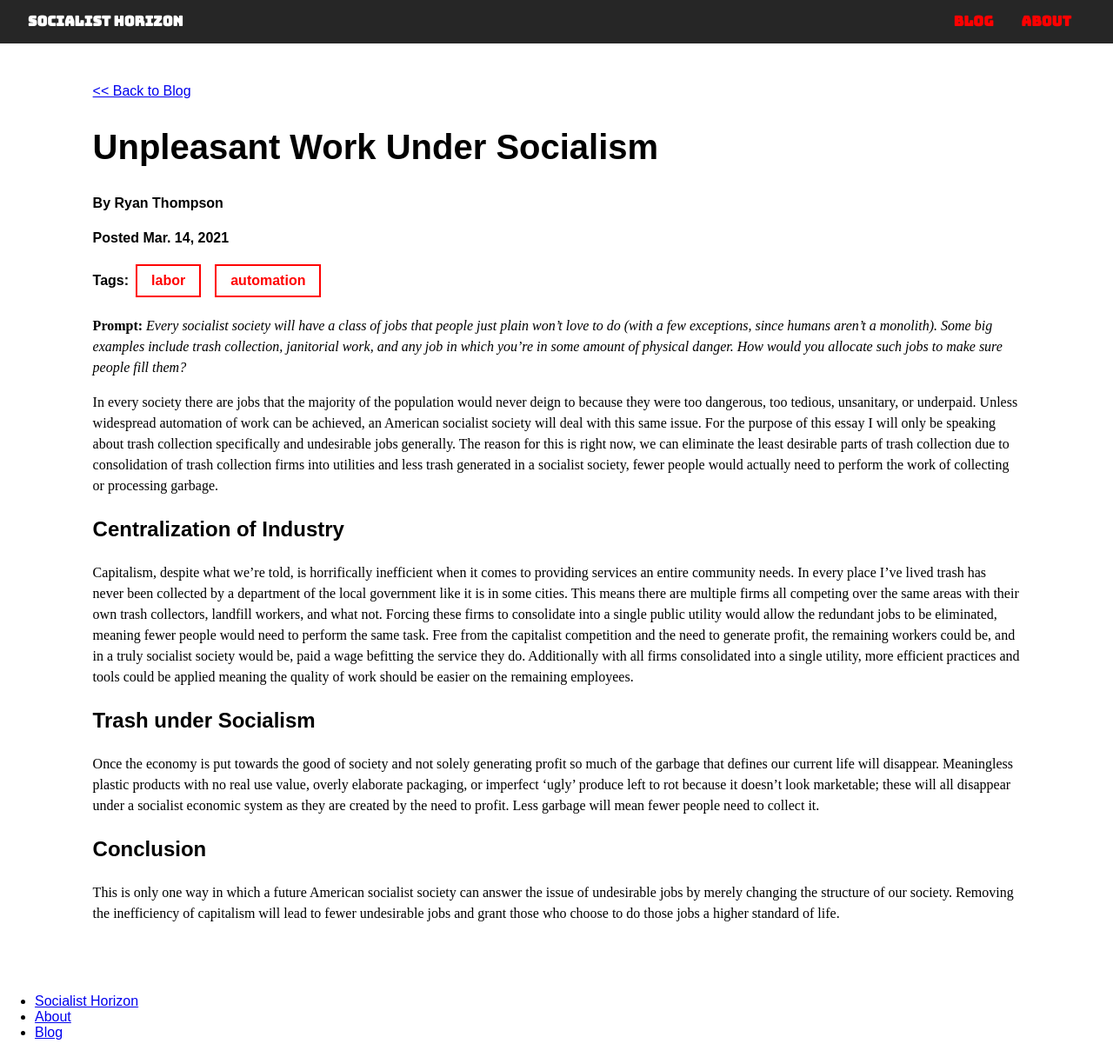
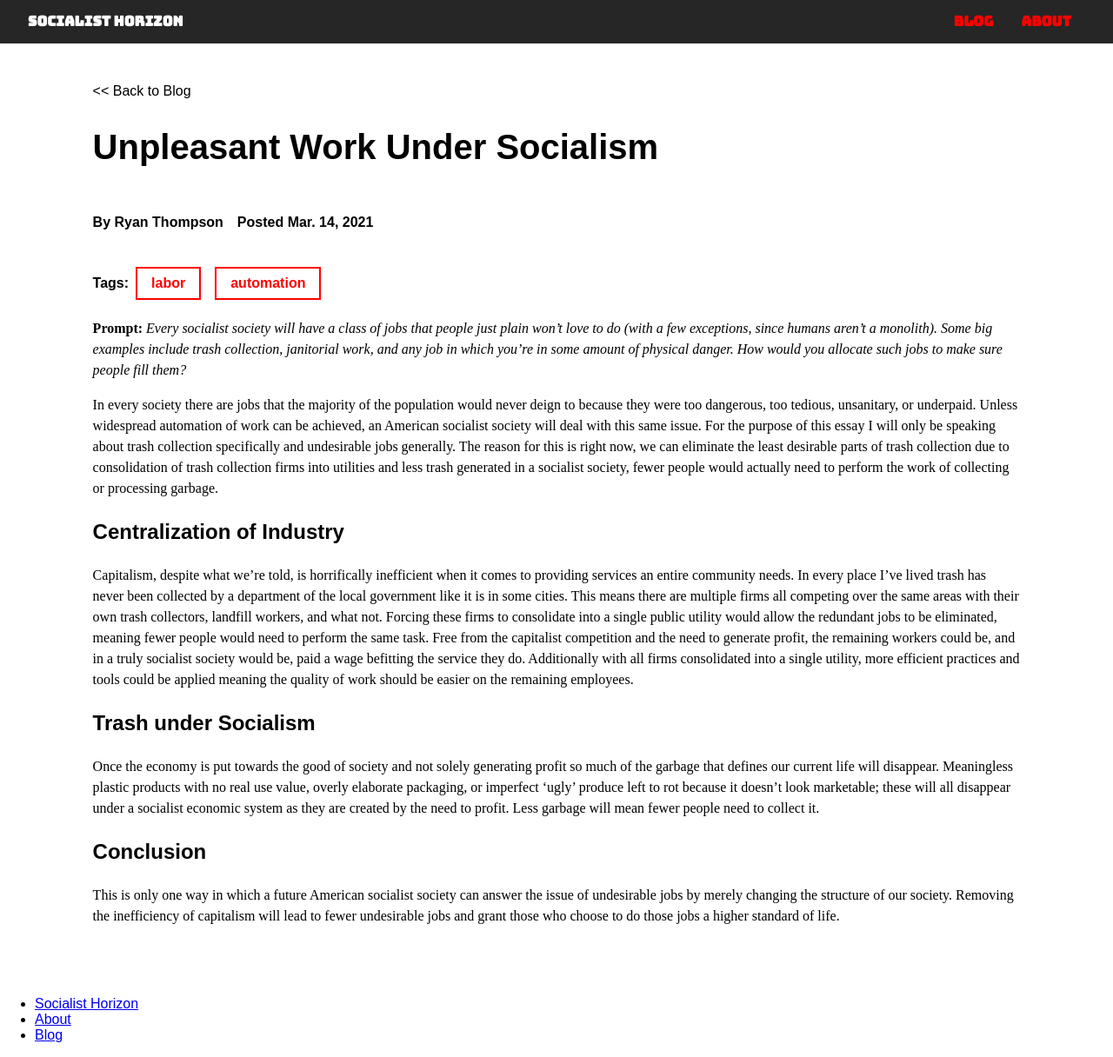
Before and after one commit to socialisthorizon/socialisthorizon.github.io, a Jekyll site: the page built from collections/_posts/2021-03-14-unpleasant-work-ryan.md, in a window 1280 px wide and 1216 px high. Shown: the whole window at 87% size. Built offline with Jekyll 4.4.1, drawn with Linux system fonts in a browser that asks for light colours; some web fonts are replaced.

Commit message:
More work on blog post design

```diff
--- a/_layouts/post.html
+++ b/_layouts/post.html
@@ -5,8 +5,10 @@ layout: default
 <section class="post__metadata">
 	<a class="post-meta__back" href="{{ '/blog' | relative_url }}"><< Back to Blog</a>
 	<h1 class="post-meta__title">{{ page.title }}</h1>
-	<h4 class="blog-post__author">By {{ page.author }}</h4>
-	<h4 class="post-meta__date">Posted {{ page.date | date: "%b. %-d, %Y"}}</h4>
+	<section class="post-meta__author-date-wrapper">
+		<h4 class="blog-post__author">By {{ page.author }}</h4>
+		<h4 class="post-meta__date">Posted {{ page.date | date: "%b. %-d, %Y"}}</h4>
+	</section>
 	<h4 class="post-meta__tags">
 		<span>Tags:</span>
 		<ul class="post-meta__tags-list">
--- a/assets/css/_sass/_layouts/_post.scss
+++ b/assets/css/_sass/_layouts/_post.scss
@@ -7,7 +7,12 @@
 }
 
 .post-meta__back {
-
+	text-decoration: none;
+	color: black;
+	transition: color .3s;
+	&:hover, &:focus {
+		color: red;
+	}
 }
 
 .post-meta__title {
@@ -15,8 +20,18 @@
 	font-size: 2.5rem;
 }
 
+.post-meta__author-date-wrapper {
+	display: flex;
+	flex-flow: column nowrap;
+	@media screen and (min-width: 600px) {
+		flex-flow: row nowrap;
+	}
+}
+
 .blog-post__author {
-
+	@media screen and (min-width: 600px) {
+		padding-right: 1em;
+	}
 }
 
 .post-meta__date {
```
